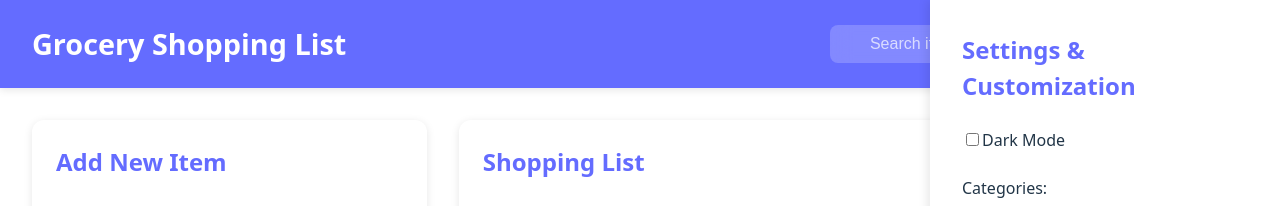
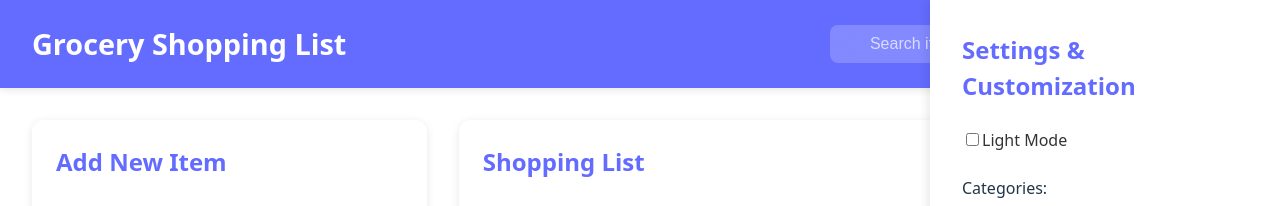
Before and after one commit to ChristopherP0lanco/Shopping-List, a React (Vite) app in the folder client/: page / in a window 1280 px wide. Both pictures are taken after a click on the button "⚙️". Shown: the top 206 px of the page. Built offline with nearby package versions, Linux system fonts and the light colour scheme.

Commit message:
Fix of Light Mode setting font

```diff
--- a/client/src/App.css
+++ b/client/src/App.css
@@ -446,3 +446,11 @@
     width: 100%;
   }
 }
+
+.mode-label {
+  color: #333;
+}
+
+.app.dark-mode .mode-label {
+  color: #ccc;
+}
--- a/client/src/App.jsx
+++ b/client/src/App.jsx
@@ -86,7 +86,9 @@ function App() {
                   checked={darkMode}
                   onChange={(e) => setDarkMode(e.target.checked)}
                 />
-                Dark Mode
+                <span className="mode-label">
+                  {darkMode ? 'Dark Mode' : 'Light Mode'}
+                </span>
               </label>
             </div>
             <div className="setting-item">
```
